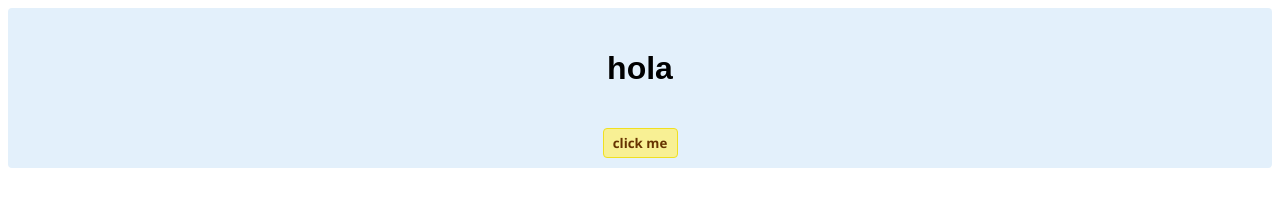
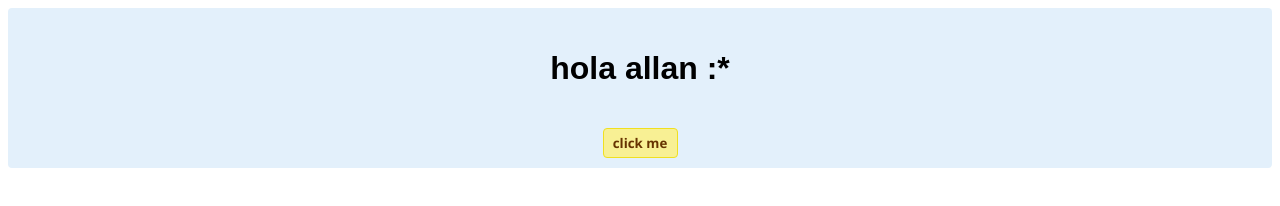
Before and after one commit to CEBS13/hello-world, a plain HTML site: page index.html in a window 1280 px wide. Both pictures are taken after a click on the button "click me". Drawn offline with Linux system fonts and the light colour scheme.

Commit message:
Update index.html

```diff
--- a/index.html
+++ b/index.html
@@ -54,7 +54,7 @@
 myButton.addEventListener('click', doSomething, false)
 
 function doSomething() {
-	myText.textContent = "hola ";
+	myText.textContent = "hola allan :* ";
 }
 </script>
 
```
